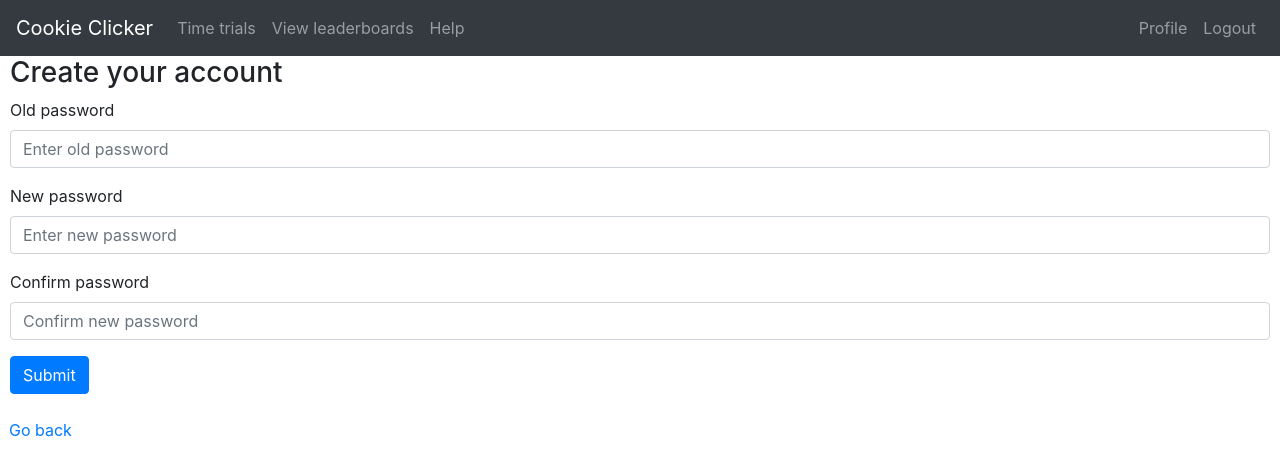
After one commit to KelvinNg0/SoftDev_p02, a Flask app: page /changepw in a window 1280 px wide. The commit adds this page. Shown: the top 476 px of the page. Run offline with Flask 2, Linux system fonts and the light colour scheme; a user stored in the database is signed in; some libraries are stand-ins or nearby versions.

Commit message:
Password change feature

```diff
--- a/app.py
+++ b/app.py
@@ -112,6 +112,28 @@ def profile():
 		name = username, cookies = cookies[0], total_cookies = cookies[1],
 		trial_15_sec = trials[0], trial_30_sec = trials[1])
 
+@app.route("/changepw")
+@login_required
+def changepw():
+	return render_template('changepw.html')
+
+@app.route('/confirmpw', methods=['POST'])
+@login_required
+def confirmpw():
+	username = session['username']
+	oldpw = password = request.form.get('oldpw')
+	newpw = password = request.form.get('newpw')
+	confirmpw = password = request.form.get('confirmpw')
+
+	if (db_ops.authenticate(username, oldpw) and newpw == confirmpw):
+		db_ops.changepw(username, newpw)
+		flash("Your password has been successfully changed!")
+		return redirect(url_for('profile'))
+
+	else:
+		flash("The credentials you provided were invalid.")
+		return redirect(url_for('changepw'))
+
 @app.route('/leaderboards')
 @login_required
 def leaderboards():
--- a/static/styles/mystyle.css
+++ b/static/styles/mystyle.css
@@ -6,9 +6,9 @@ body {
   height: 100vh;
 }
 
-h1, h2, h3, h4, h5, th, td, form, p {
-  padding-left: 10px;
-  padding-right: 10px;
+h1, h2, h3, h4, h5, th, td, form, p, .btn-warning {
+  margin-left: 10px;
+  margin-right: 10px;
 }
 
 .container-fluid{
--- /dev/null
+++ b/templates/changepw.html
@@ -0,0 +1,23 @@
+{% extends "base.html" %}
+
+{% block content %}
+<h3>Create your account</h3>
+<form action="/confirmpw" method="post">
+  <div class="form-group">
+    <label>Old password</label>
+    <input type="password" name="oldpw" required="required" class="form-control" placeholder="Enter old password">
+  </div>
+  <div class="form-group">
+    <label>New password</label>
+    <input type="password" name="newpw" required="required" class="form-control" placeholder="Enter new password">
+  </div>
+  <div class="form-group">
+    <label>Confirm password</label>
+    <input type="password" name="confirmpw" required="required" class="form-control" placeholder="Confirm new password">
+  </div>
+  <button type="submit" class="btn btn-primary">Submit</button>
+</form>
+
+<br>
+<a href="/profile">&nbsp; Go back</a>
+{% endblock %}
--- a/utl/db_ops.py
+++ b/utl/db_ops.py
@@ -45,6 +45,15 @@ def authenticate(username, password):
         return False
 
     return password == row[1]
+
+def changepw(username, password):
+    db = sqlite3.connect(DB_FILE)
+    c = db.cursor()
+
+    c.execute("UPDATE accounts SET password = (?) WHERE username = (?)", (password, username,))
+
+    db.commit()
+    db.close()
 
 def reg_clicks(username, num_clicks):
     db = sqlite3.connect(DB_FILE)
```
Also changed, not shown: templates/profile.html (+5 -2 lines), database.db.
